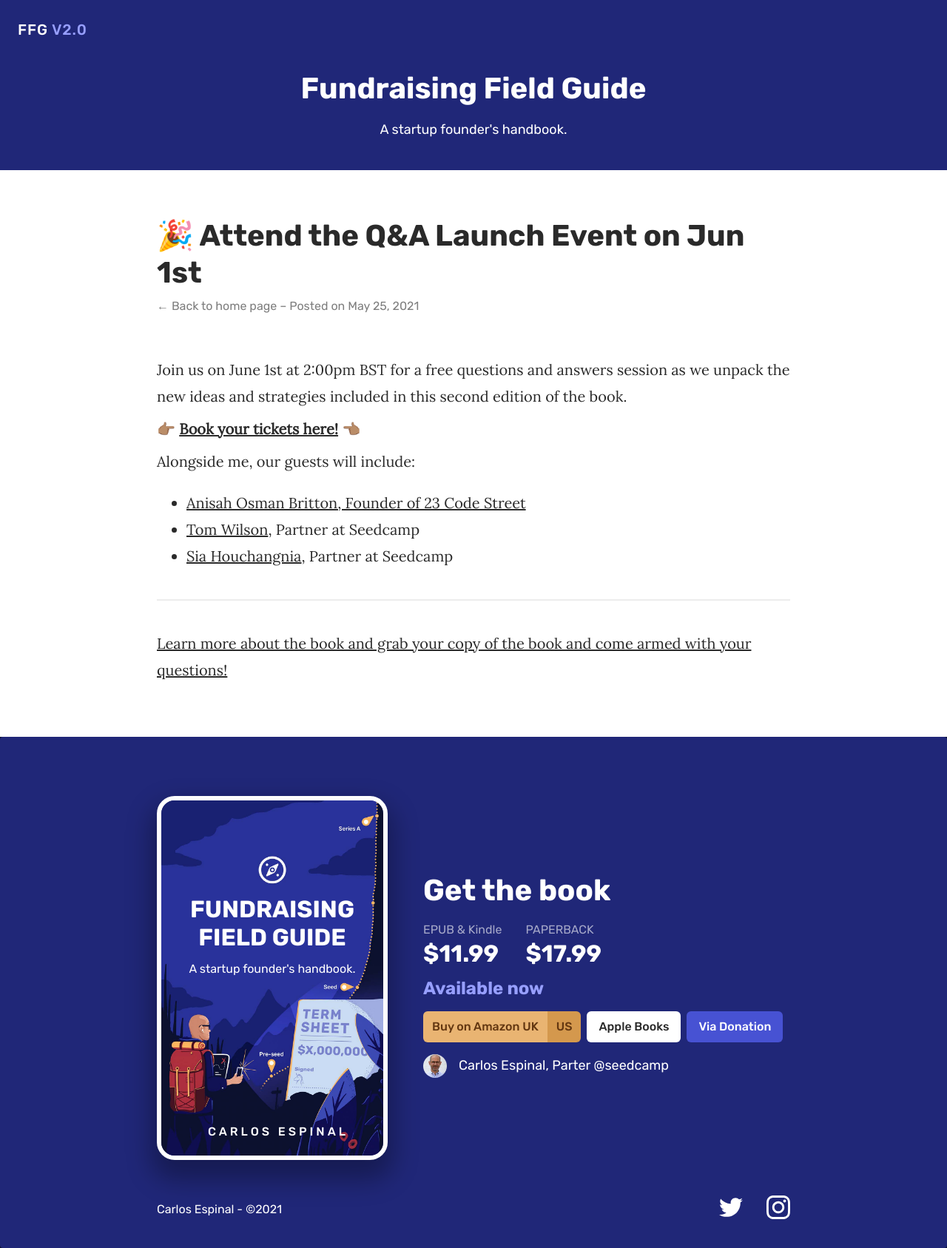
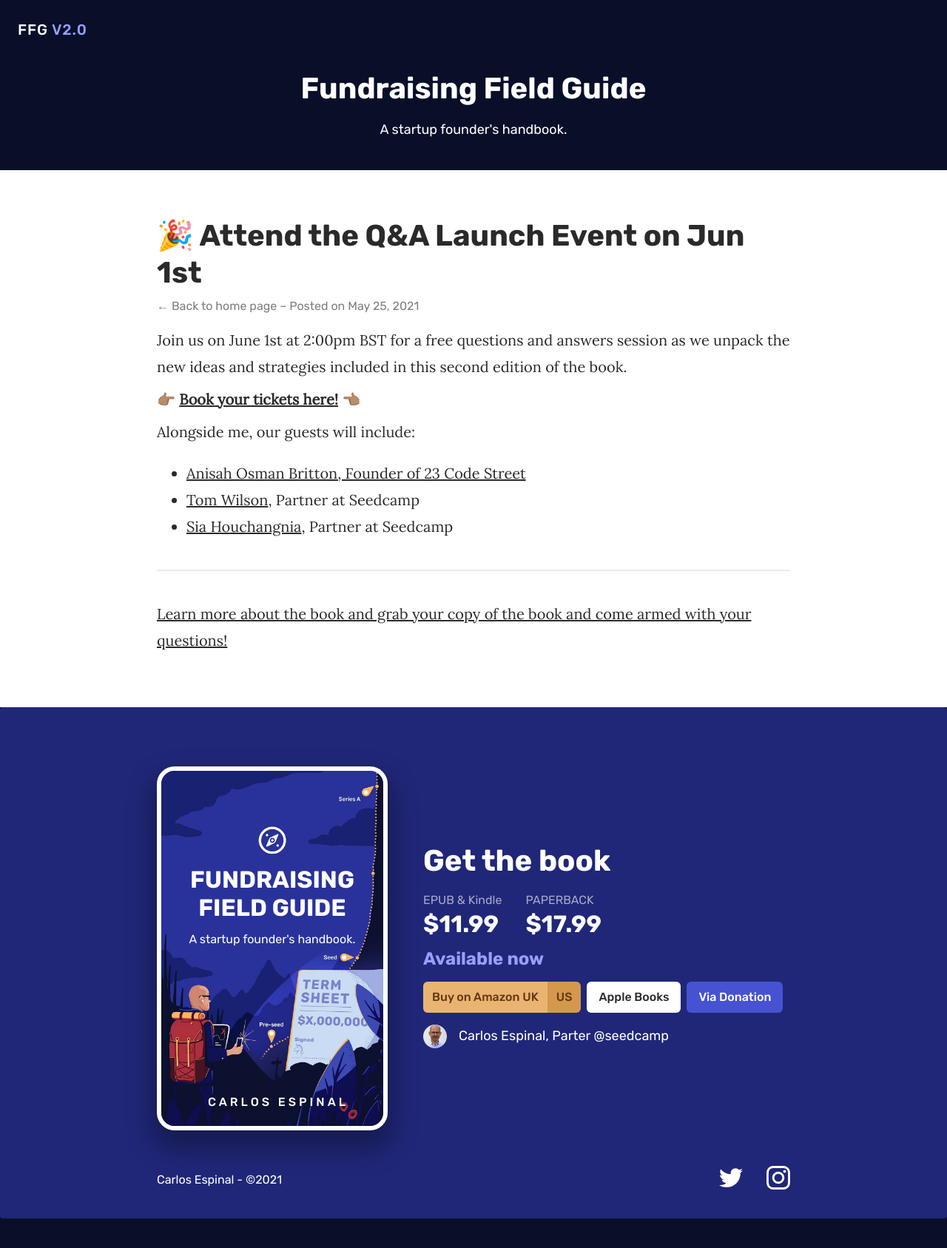
Before and after one commit to matthewcobb/ffg, a Jekyll site: the page built from _posts/2021-04-30-another-post.md, in a window 1280 px wide. Shown: the whole page at 74% size. Built offline with Jekyll 4.4.1, drawn with Linux system fonts in a browser that asks for light colours; after the commit the page ends 1647 px from its top, so only the background shows below that.

Commit message:
Update design

```diff
--- a/_layouts/post.html
+++ b/_layouts/post.html
@@ -4,17 +4,17 @@ layout: default
 
 <article class="post">
   <h1 class="space-bottom-xs-sm">{{ page.title }}</h1>
-  <div class="text-light">
+  <div class="text-light space-bottom-xs-md">
     <a href="{{ site.baseurl }}/">← Back to home page</a> – Posted on {{ page.date | date: "%B %e, %Y" }}
   </div>
 
-  {% if page.featured_image %}
+  {% if page.featured_image.size  > 2 %}
   <div class="featured-image">
     <img src="{{ page.featured_image }}" class="img-full" />
   </div>
   {% endif %}
 
-  <div class="entry space-top-xs-md">
+  <div class="entry space-top-xs-sm">
     {{ content }}
   </div>
 </article>
--- a/_sass/_buttons.scss
+++ b/_sass/_buttons.scss
@@ -50,7 +50,7 @@
 .btn-green-faint {@include makebutton($green-faint, $green-fade, $black-base);}
 .btn-green-fade  {@include makebutton($green-fade, $green-faint, $black-base);}
 .btn-green-dark  {@include makebutton($green-medium, $green-dark, $white-base);}
-.btn-white       {@include makebutton($white-base, $white-base, $black-base);}
+.btn-white       {@include makebutton($white-base, $grey-fade, $black-base);}
 .btn-blue-fade   {@include makebutton($blue-fade, $blue-fade-hover, $black-base);}
 .btn-blue        {@include makebutton($blue-base, $blue-dark, $white-base);}
 .btn-turq-dark   {@include makebutton($turq-dark, $turq-heavy, $white-base);}
@@ -98,9 +98,14 @@
     box-sizing: border-box;
     background: $orange-base;
     padding: 12px;
+    text-align: center;
     border-top-left-radius: 6px;
     border-bottom-left-radius: 6px;
     color: $orange-dark;
+    width: 100%;
+    @include bp(sm) {
+      width: auto;
+    }
     &:hover {
       background: $orange-fade;
     }
@@ -108,12 +113,15 @@
   .second {
     color: $orange-dark;
     box-sizing: border-box;
-    padding: 12px;
+    padding: 12px $_3em;
     background: $orange-medium;
     border-top-right-radius: 6px;
     border-bottom-right-radius: 6px;
     &:hover {
       background: $orange-fade;
+    }
+    @include bp(sm) {
+      padding: 12px;
     }
   }
 }
--- a/_sass/_layout.scss
+++ b/_sass/_layout.scss
@@ -54,16 +54,20 @@ header {
   }
   &.hero {
     background: url("images/header.svg") $purple-dark no-repeat top center;
-    background-size: contain;
+    background-size: 900px;
     color: $white-base;
 
-    @include bp(lg){
+    @include bp(sm){
+      background-size: 400px;
+    }
+
+    @include bp(md){
       background-size: 1240px;
     }
   }
 
   &.row-dark {
-    background: $purple-base;
+    background: $purple-dark;
     color: $white-base;
     background-size: cover;
     .content {
--- a/_sass/_type.scss
+++ b/_sass/_type.scss
@@ -59,7 +59,7 @@ a {
   line-height: inherit;
   text-decoration: none;
   &:hover {
-    text-decoration: underline;
+    color: $purple-light;
   }
 }
 
@@ -88,11 +88,13 @@ a {
 article {
   .featured-image {
     border-radius: $_1em;
-    margin-top: $_2em;
+    display: inline;
   }
   img {
     max-width: 100%;
     border-radius: 4px;
+    margin: 0 auto;
+    display: block;
   }
   p, ul, ol, blockquote {
     font-size: 16px;
@@ -103,6 +105,9 @@ article {
     }
     a {
       text-decoration: underline;
+      &:hover {
+        color: $purple-fade;
+      }
     }
   }
   hr {
```
Also changed, not shown: _posts/2014-03-03-launch-post.md (+1 -1 lines).
